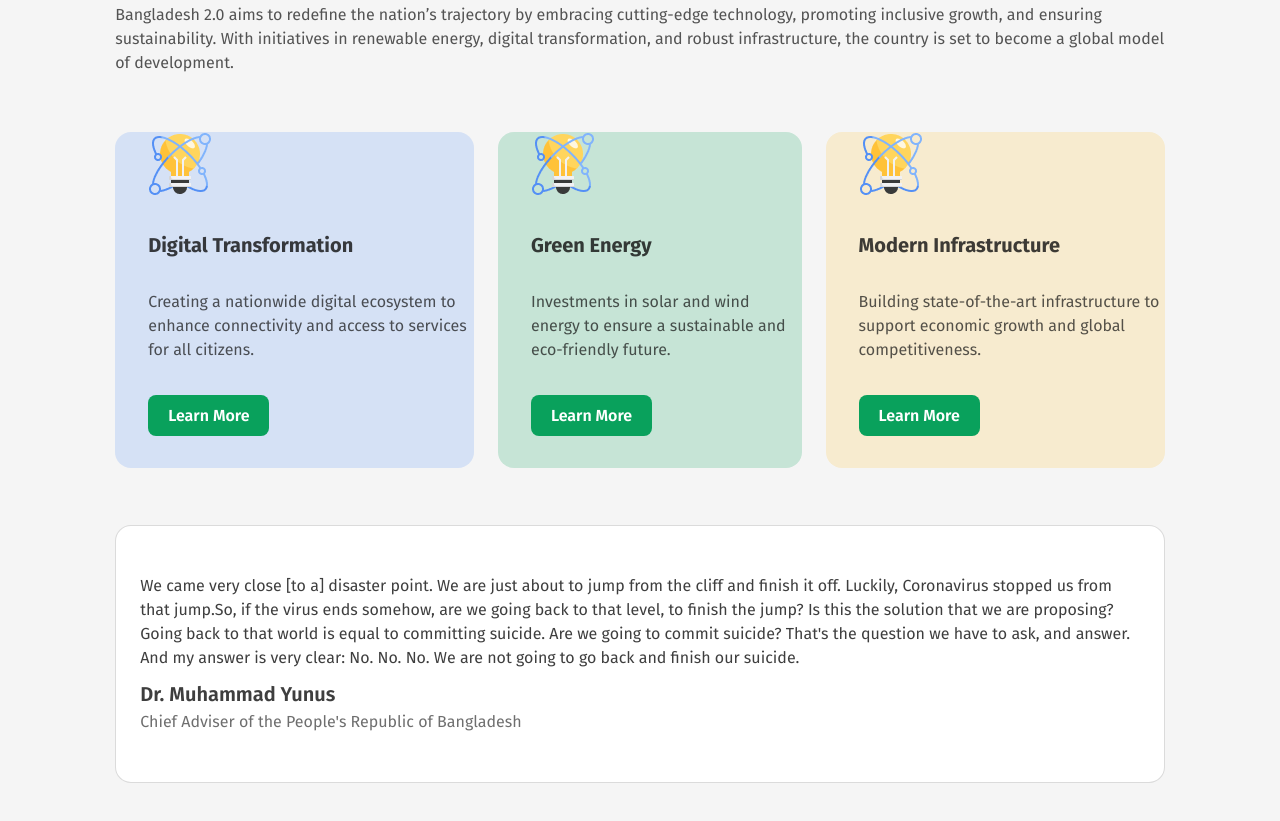
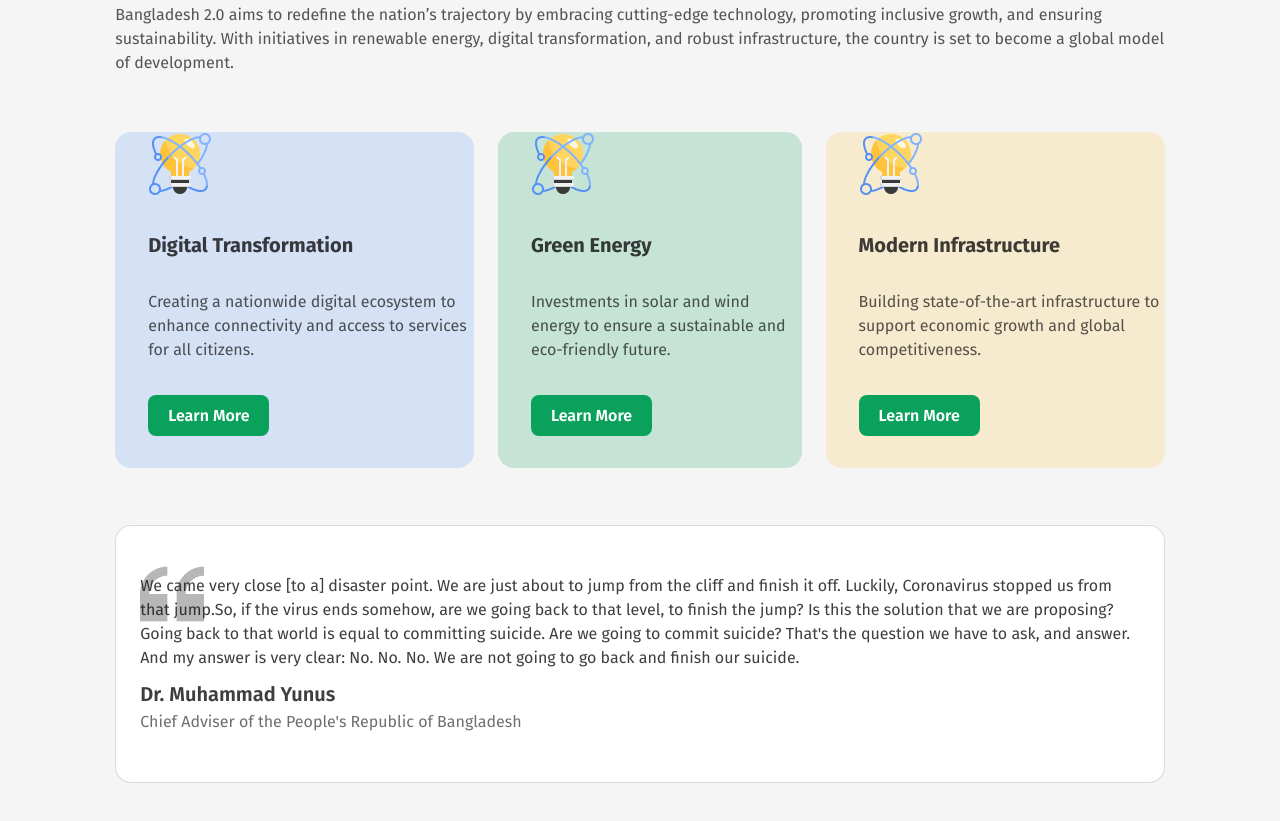
Before and after one commit to Helal366/B11A1-helal, a plain HTML site: page index.html in a window 1280 px wide. Shown: the part 759-1580 px from the top of the page. Drawn offline with Linux system fonts and the light colour scheme.

Commit message:
added background-image in comment section.

```diff
--- a/index.html
+++ b/index.html
@@ -80,14 +80,14 @@
 
         <section class="comment-section">
             <div class="comment-container">
-                <div class="comment-margin">
-                    <div class="comment">
-                        We came very close [to a] disaster point. We are just about to jump from the cliff and finish it off. Luckily, Coronavirus stopped us from that jump.So, if the virus ends somehow, are we going back to that level, to finish the jump? Is this the solution that we are proposing? Going back to that world is equal to committing suicide. Are we going to commit suicide? That's the question we have to ask, and answer. And my answer is very clear: No. No. No. We are not going to go back and finish our suicide.
-                    </div>
-                    <p class="commenter">Dr. Muhammad Yunus</p>
-                    <p class="designation">Chief Adviser of the People's Republic of Bangladesh</p>
+                <div class="bg-image">
+
+                        <div class="comment">
+                            We came very close [to a] disaster point. We are just about to jump from the cliff and finish it off. Luckily, Coronavirus stopped us from that jump.So, if the virus ends somehow, are we going back to that level, to finish the jump? Is this the solution that we are proposing? Going back to that world is equal to committing suicide. Are we going to commit suicide? That's the question we have to ask, and answer. And my answer is very clear: No. No. No. We are not going to go back and finish our suicide.
+                        </div>
+                        <p class="commenter">Dr. Muhammad Yunus</p>
+                        <p class="designation">Chief Adviser of the People's Republic of Bangladesh</p>
                 </div>
-
             </div>
         </section>
     </main>
--- a/styles/style.css
+++ b/styles/style.css
@@ -182,13 +182,19 @@ body{
     box-sizing: border-box;
     border: 1px solid rgba(14, 14, 14, 0.15);
     border-radius: 16px;
-    background: rgb(255, 255, 255);
+    background-color: rgb(255, 255, 255);
+
 }
 .comment-margin{
-    margin: 48px 24px;
+   /* margin-top: 48px;  */
+}
+.bg-image{
+    background-image: url('../assets/quote-bg.png');
+    background-repeat: no-repeat;
+    margin: 36px 24px 48px 24px;
 }
 .comment{
-    margin-bottom: 12px;
+    padding: 12px 0;
     color: rgba(14, 14, 14, 0.8);
     font-family: Fira Sans;
     font-size: 16px;
```
